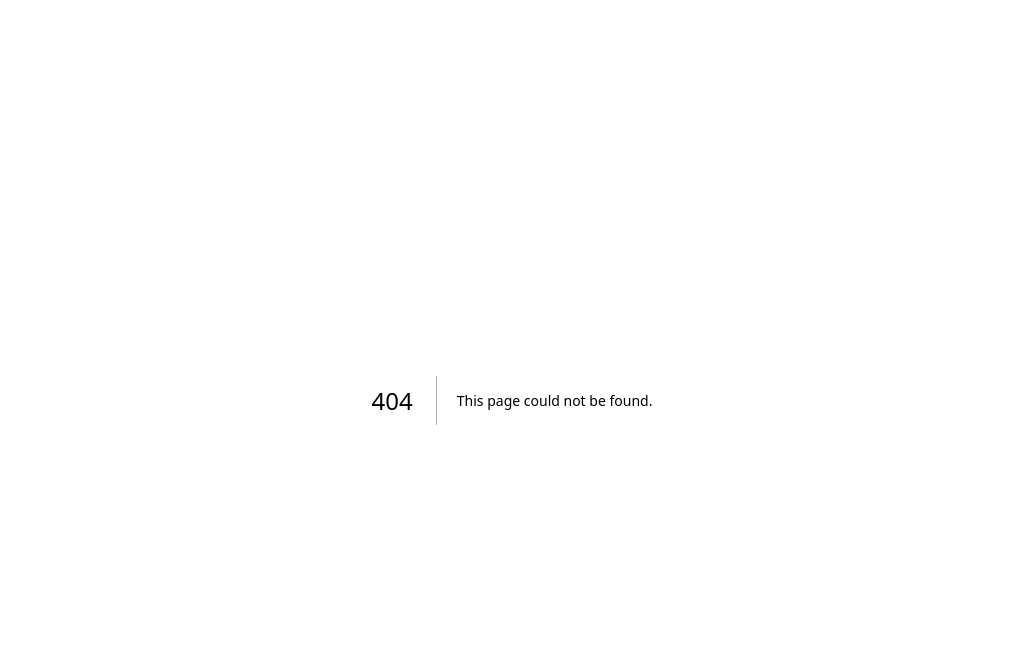
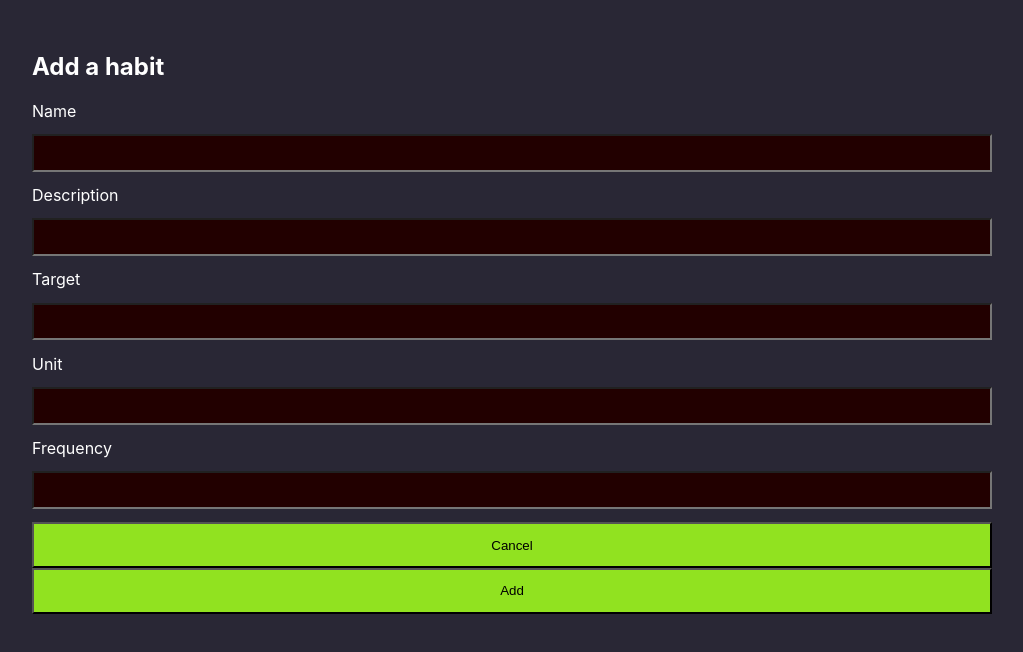
Before and after one commit to ManpreetSL/habit-tracker, a Next.js app: page /add-habit in a window 1280 px wide. Before the commit this address had no page. Shown: the top 652 px of the page, without its empty margins (128-1151 px from the left). Built offline with nearby package versions, Linux system fonts and the light colour scheme.

Commit message:
feat: set up basic layout for adding a new habit

```diff
--- /dev/null
+++ b/components/Button.tsx
@@ -0,0 +1,32 @@
+import { css } from '@emotion/react';
+
+const styles = {
+  button: css({
+    padding: '1em 2em'
+  })
+};
+
+type ButtonProps = {
+  text: string;
+  color?: string;
+  backgroundColor?: string;
+};
+
+const Button = ({
+  text = '',
+  color = '#000',
+  backgroundColor = '#91E220'
+}: ButtonProps) => {
+  return (
+    <button
+      css={[
+        styles.button,
+        { color: `${color}`, backgroundColor: `${backgroundColor}` }
+      ]}
+    >
+      {text}
+    </button>
+  );
+};
+
+export default Button;
--- a/pages/_app.tsx
+++ b/pages/_app.tsx
@@ -8,7 +8,7 @@ const globalStyles = css({
   '@media (prefers-color-scheme: dark)': {
     body: {
       color: '#fff',
-      backgroundColor: '#000'
+      backgroundColor: '#292735'
     },
     html: {
       colorScheme: 'dark'
--- /dev/null
+++ b/pages/add-habit.tsx
@@ -0,0 +1,61 @@
+import { css } from '@emotion/react';
+import Button from '../components/Button';
+
+const styles = {
+  screen: css({
+    backgroundColor: '#292735',
+    minHeight: '100vh',
+    minWidth: '100vw',
+    color: '#fff'
+  }),
+  container: css({
+    display: 'flex',
+    flexDirection: 'column',
+    width: '80%',
+    margin: '0 auto',
+    padding: '2em'
+  }),
+
+  form: css({
+    display: 'flex',
+    flexDirection: 'column'
+  }),
+
+  inputField: css({
+    margin: '1em 0',
+    padding: '0.7em',
+    backgroundColor: '#220000',
+    color: '#fff'
+  })
+};
+
+const AddHabit = () => {
+  return (
+    <div css={styles.screen}>
+      <div css={styles.container}>
+        <h2>Add a habit</h2>
+        <form css={styles.form}>
+          <label htmlFor='name'>Name</label>
+          <input css={styles.inputField} type='text' name='name' />
+
+          <label htmlFor='description'>Description</label>
+          <input css={styles.inputField} type='text' name='description' />
+
+          <label htmlFor='target'>Target</label>
+          <input css={styles.inputField} type='text' name='target' />
+
+          <label htmlFor='unit'>Unit</label>
+          <input css={styles.inputField} type='text' name='unit' />
+
+          <label htmlFor='frequency'>Frequency</label>
+          <input css={styles.inputField} type='text' name='frequency' />
+        </form>
+
+        <Button text='Cancel' />
+        <Button text='Add' />
+      </div>
+    </div>
+  );
+};
+
+export default AddHabit;
```
Also changed, not shown: components/ViewHabits.tsx (+23 -5 lines).
